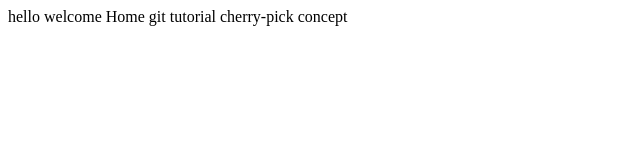
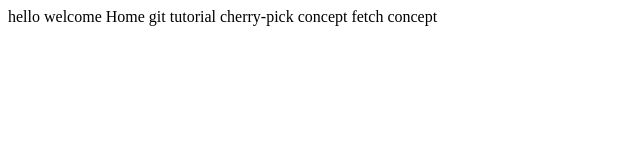
Before and after one commit to BismiSabu/gitexample, a plain HTML site: page index.html in a window 1280 px wide. Shown: the whole page, without its empty margins (0-640 px from the left). Drawn offline with Linux system fonts and the light colour scheme.

Commit message:
fetch concept

```diff
--- a/index.html
+++ b/index.html
@@ -12,6 +12,7 @@
         welcome Home
         git tutorial
         cherry-pick concept
+        fetch concept
     </div>
 </body>
 </html>
```
